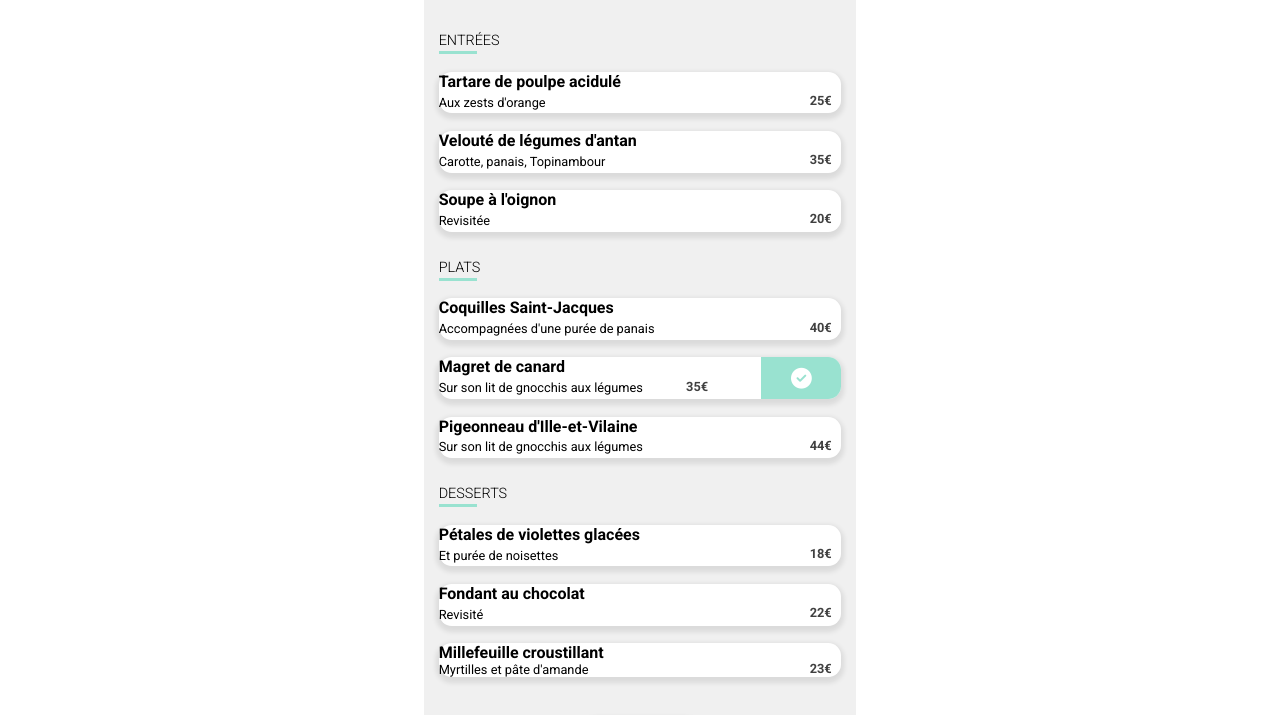
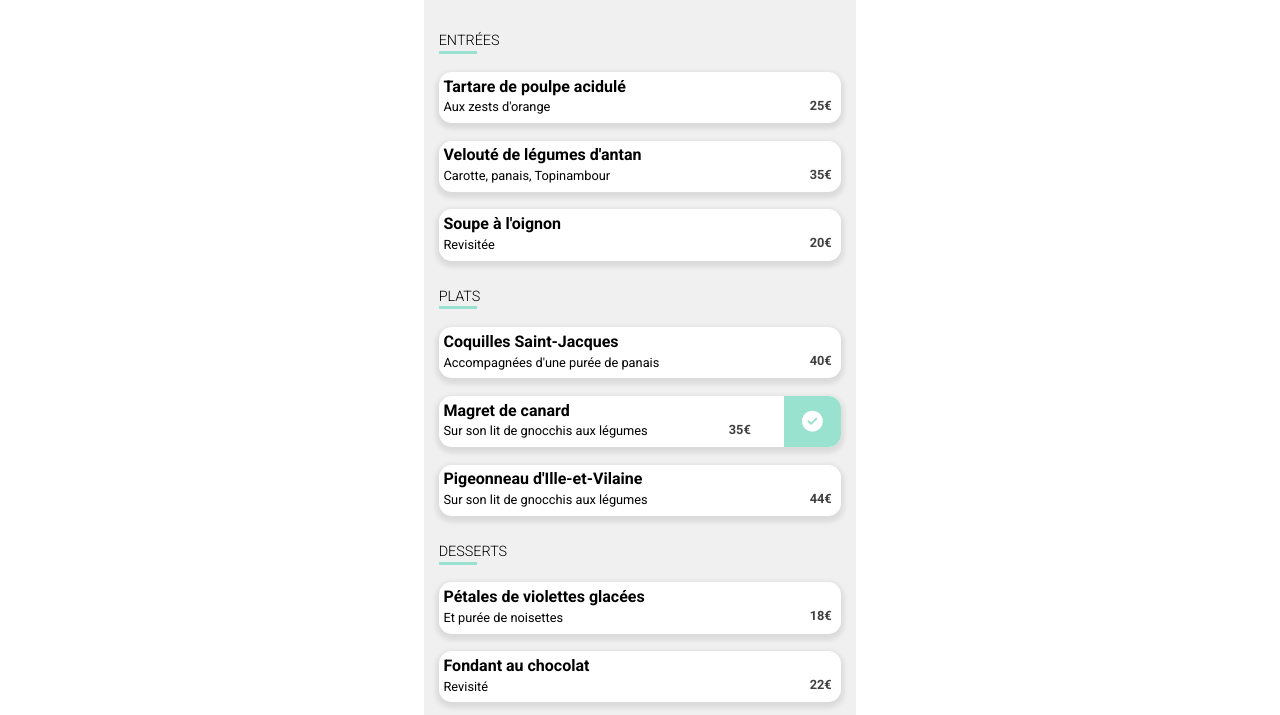
Before and after one commit to DevHugoP/HugoPolchetti_3_04112020, a website: page française.html in a window 1280 px wide. Shown: the part 309-1024 px from the top of the page. Drawn offline with Linux system fonts and the light colour scheme; a web font is replaced by a local one.

Commit message:
modification animation

```diff
--- a/française.html
+++ b/française.html
@@ -106,7 +106,7 @@
                     <p class="cardArticleDishBox__price">22€</p>
                     </div>
                 <div class="cardArticleDishBox box3">
-                    <div class="cardArt icleDishBox__desc">
+                    <div class="cardArticleDishBox__desc">
                         <h3 class="cardArticleDishBox__desc--title">Millefeuille croustillant</h3>
                         <p class="cardArticleDishBox__desc--underTitle">Myrtilles et pâte d'amande</p>
                     </div>
--- a/sass/pages/_française.scss
+++ b/sass/pages/_française.scss
@@ -82,6 +82,7 @@
     box-shadow: 0px 3px 5px 3px rgba(0,0,0,0.09);
 
     &__price{
+        display: flex;
         font-size: 0.8rem;
         font-weight: bold;
         color: #404040;
@@ -92,7 +93,9 @@
 }
 
 .cardArticleDishBox__desc{
+    width: 90%;
     line-height: 1.3rem;
+    padding: 0.3rem;
 
     &--title{
         font-size: 1rem;
```
Also changed, not shown: public/css/style.css, 1 other file.
